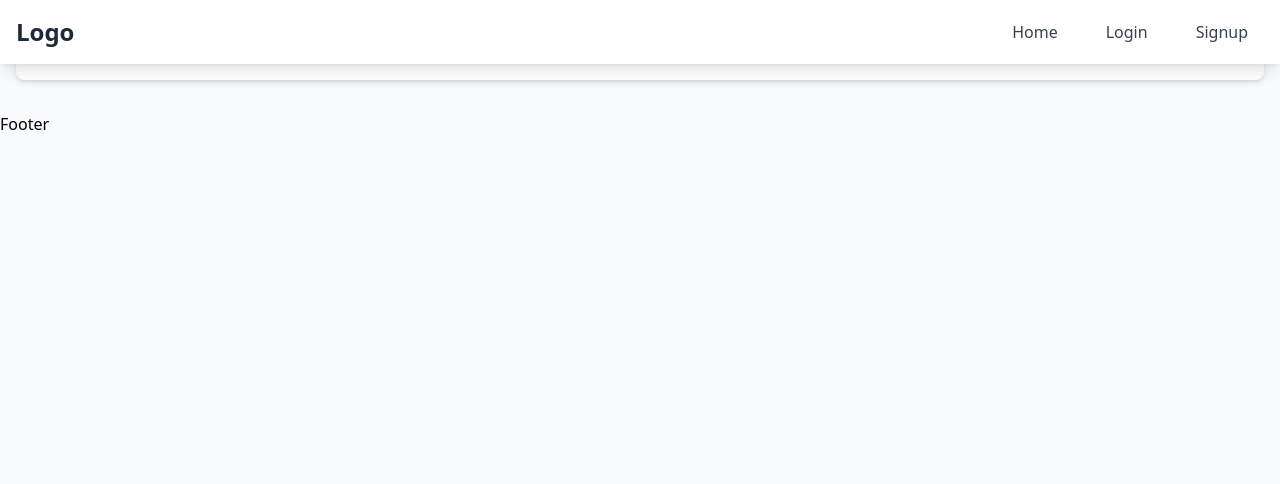
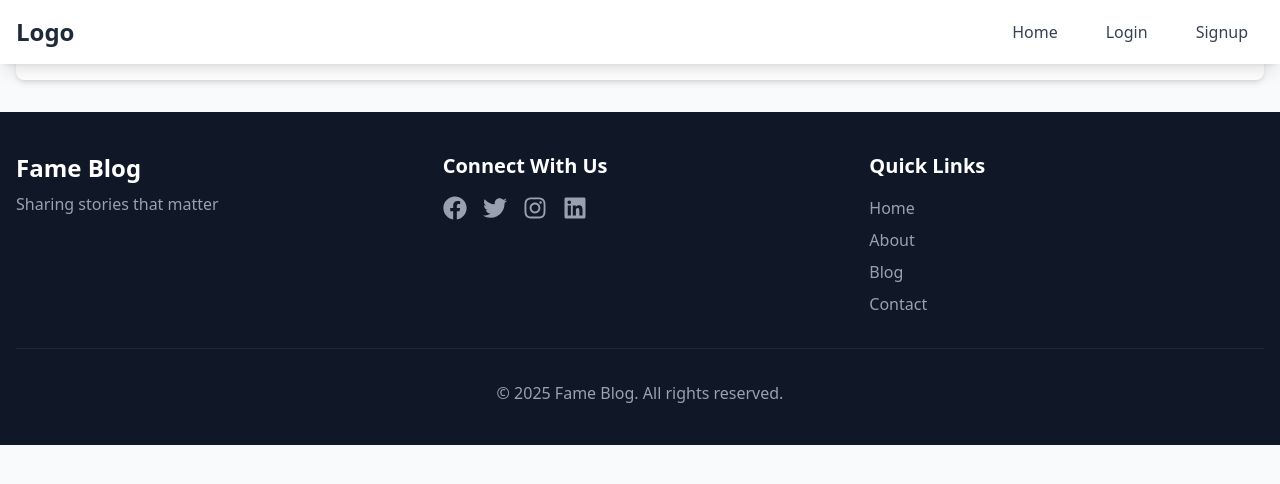
Before and after one commit to userharsh911/Fame_Blog, a React (Vite) app in the folder FAME_BLOG/: page / in a window 1280 px wide. Shown: the top 484 px of the page. Built offline with nearby package versions, Linux system fonts and the light colour scheme; no server answers.

Commit message:
auth updated

```diff
--- a/FAME_BLOG/package.json
+++ b/FAME_BLOG/package.json
@@ -18,6 +18,7 @@
     "react": "^19.1.0",
     "react-dom": "^19.1.0",
     "react-hook-form": "^7.61.1",
+    "react-icons": "^5.5.0",
     "react-redux": "^9.2.0",
     "react-router-dom": "^7.7.1",
     "tailwindcss": "^4.1.11"
--- a/FAME_BLOG/src/App.jsx
+++ b/FAME_BLOG/src/App.jsx
@@ -13,7 +13,7 @@ function App() {
     console.log(":andar")
     authService.getCurrentUser()
     .then((user) => {
-      console.log(user)
+      console.log('user : ',user)
       if(user) {
         dispatch(login(user));
       }
@@ -26,6 +26,7 @@ function App() {
   if(!loader) {
     return (
       <div className="min-h-screen bg-gray-50">
+
         <Header />
           <main className="container mx-auto px-4 py-8 max-w-7xl">
             <div className="bg-white rounded-lg shadow-md p-6">
@@ -33,10 +34,15 @@ function App() {
             </div>
           </main>
         <Footer/>
-      {/* Other components can be added here */}
       </div>
     )
-  }else null
+  }else{
+    return (
+      <div className="flex items-center justify-center min-h-screen bg-gray-100">
+        <div className="animate-spin rounded-full h-16 w-16 border-t-2 border-blue-500"></div>
+      </div>
+    )
+  }
 }
 
 export default App
--- a/FAME_BLOG/src/components/Footer/Footer.jsx
+++ b/FAME_BLOG/src/components/Footer/Footer.jsx
@@ -1,8 +1,54 @@
 import React from 'react'
+import { FaFacebook, FaTwitter, FaInstagram, FaLinkedin } from 'react-icons/fa'
 
 const Footer = () => {
   return (
-    <div>Footer</div>
+    <footer className="bg-gray-900 text-white py-10">
+      <div className="container mx-auto px-4">
+        <div className="grid grid-cols-1 md:grid-cols-3 gap-8">
+          {/* Brand Section */}
+          <div className="mb-6 md:mb-0">
+            <h3 className="text-2xl font-bold mb-2">Fame Blog</h3>
+            <p className="text-gray-400">Sharing stories that matter</p>
+          </div>
+
+          {/* Connect Section */}
+          <div className="mb-6 md:mb-0">
+            <h4 className="text-xl font-semibold mb-4">Connect With Us</h4>
+            <div className="flex space-x-4">
+              <a href="https://facebook.com" target="_blank" rel="noopener noreferrer" className="text-gray-400 hover:text-blue-500 transition-colors">
+                <FaFacebook className="text-2xl" />
+              </a>
+              <a href="https://twitter.com" target="_blank" rel="noopener noreferrer" className="text-gray-400 hover:text-blue-400 transition-colors">
+                <FaTwitter className="text-2xl" />
+              </a>
+              <a href="https://instagram.com" target="_blank" rel="noopener noreferrer" className="text-gray-400 hover:text-pink-500 transition-colors">
+                <FaInstagram className="text-2xl" />
+              </a>
+              <a href="https://linkedin.com" target="_blank" rel="noopener noreferrer" className="text-gray-400 hover:text-blue-600 transition-colors">
+                <FaLinkedin className="text-2xl" />
+              </a>
+            </div>
+          </div>
+
+          {/* Quick Links Section */}
+          <div>
+            <h4 className="text-xl font-semibold mb-4">Quick Links</h4>
+            <ul className="space-y-2">
+              <li><a href="/" className="text-gray-400 hover:text-white transition-colors">Home</a></li>
+              <li><a href="/about" className="text-gray-400 hover:text-white transition-colors">About</a></li>
+              <li><a href="/blog" className="text-gray-400 hover:text-white transition-colors">Blog</a></li>
+              <li><a href="/contact" className="text-gray-400 hover:text-white transition-colors">Contact</a></li>
+            </ul>
+          </div>
+        </div>
+
+        {/* Footer Bottom */}
+        <div className="border-t border-gray-800 mt-8 pt-8 text-center text-gray-400">
+          <p>&copy; {new Date().getFullYear()} Fame Blog. All rights reserved.</p>
+        </div>
+      </div>
+    </footer>
   )
 }
 
--- a/FAME_BLOG/src/components/Login.jsx
+++ b/FAME_BLOG/src/components/Login.jsx
@@ -26,7 +26,7 @@ const Login = () => {
                 }else navigate('/login')
             }else navigate('/login')
         } catch (error) {
-            setError(error)
+            setError(error.message || "Login failed, please try again.")
         }
         setLoader(false)
     }
--- a/FAME_BLOG/src/components/Signup.jsx
+++ b/FAME_BLOG/src/components/Signup.jsx
@@ -25,7 +25,7 @@ const Signup = () => {
                 }else navigate('/login')
             }else navigate('/signup')
         } catch (error) {
-            setError(error)
+            setError(error.message || "Signup failed, please try again.")
         }
         setLoader(false)
     }
--- a/FAME_BLOG/src/services/authService.js
+++ b/FAME_BLOG/src/services/authService.js
@@ -32,6 +32,28 @@ export class AuthService {
         }
     }
 
+    async OtpLogin({email}){
+        try {
+            await this.account.createEmailToken(
+                ID.unique(),
+                email
+            )
+        } catch (error) {
+
+        }
+    }
+
+    async verifyOtp({userId, otp}) {
+        try {
+            return await this.account.createSession(
+                userId,
+                otp
+            );
+        } catch (error) {
+            throw error;
+        }
+    }
+
     async logout() {
         try {
             return await this.account.deleteSession("current");
```
Also changed, not shown: 1 other file (tests, documents, lock files or other folders). Lines whose indentation alone changed are shown as unchanged.
